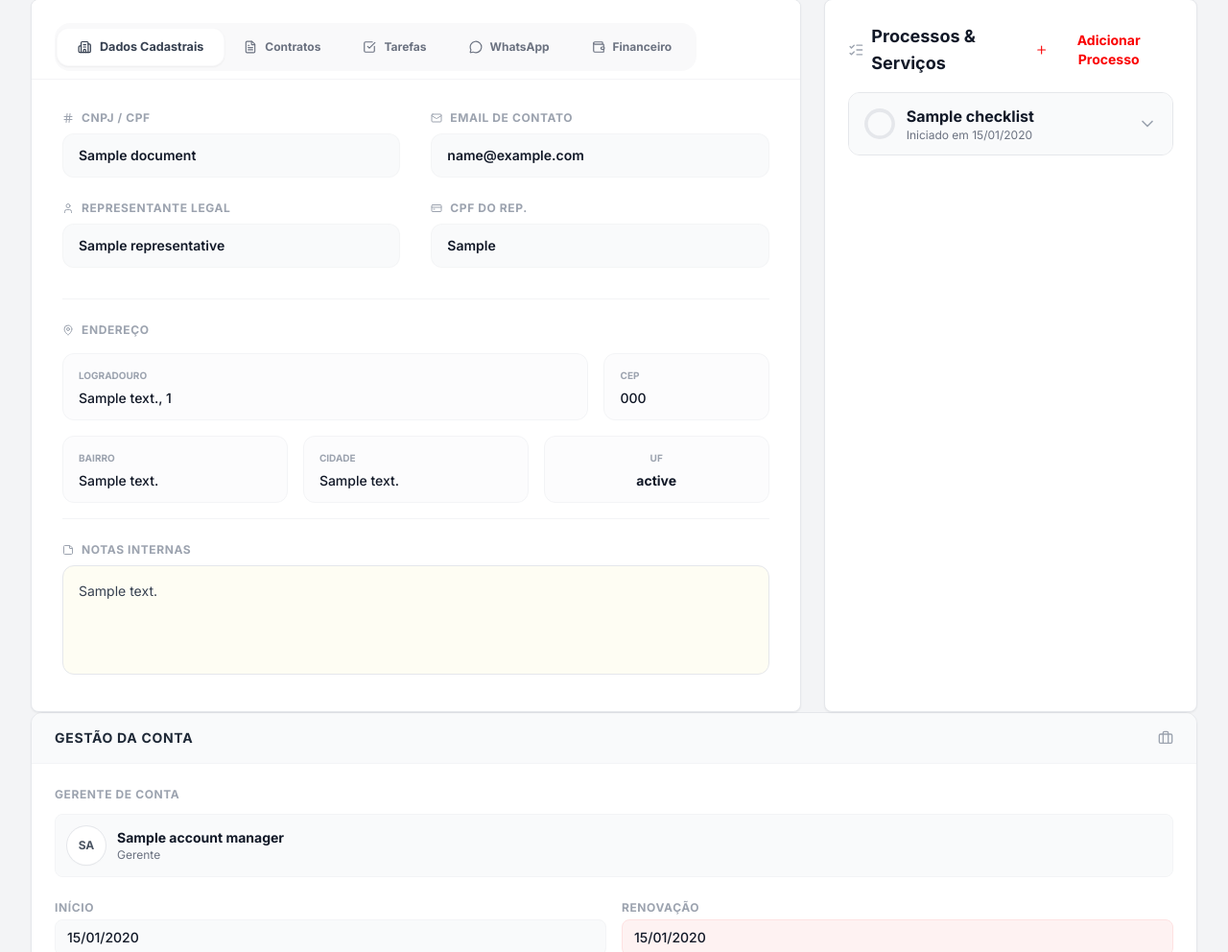
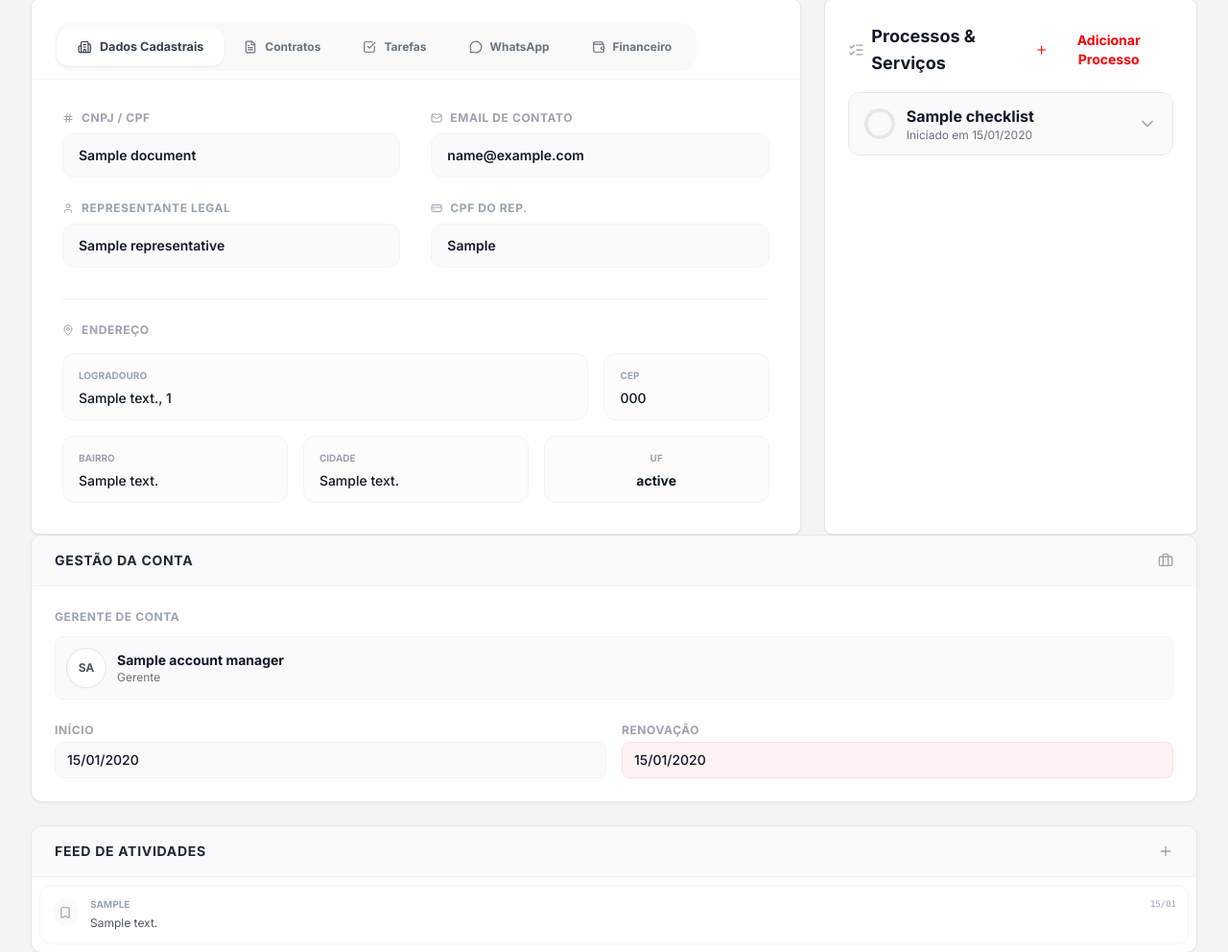
Before and after one commit to marcioholm/NorthWay-2.0, a Python web app: template northway_crm/templates/client_details.html in a window 1280 px wide. Shown: the part 121-1113 px from the top of the page at 96% size. Run offline with Jinja, Linux system fonts and the light colour scheme; the template is opened without the code that fills it: most values are stand-ins (such as "Sample title", 1, 10 or a date in 2020); some libraries are stand-ins or nearby versions.

Commit message:
HOTFIX: Revert Notes section and clean AsaasService imports to fix 500 Error

```diff
--- a/northway_crm/services/asaas_service.py
+++ b/northway_crm/services/asaas_service.py
@@ -1,4 +1,5 @@
 import requests
+import re
 from models import db, Integration, Client, Transaction, FinancialEvent
 from datetime import datetime
 
@@ -50,7 +51,6 @@ class AsaasService:
         raw_doc = client.document
         clean_doc = None
         if raw_doc:
-            import re
             clean_doc = re.sub(r'\D', '', raw_doc)
 
         # 1. Search by CPF/CNPJ (Priority)
--- a/northway_crm/templates/client_details.html
+++ b/northway_crm/templates/client_details.html
@@ -238,16 +238,7 @@
                                 </div>
                             </div>
                         </div>
-                        <!-- Notes Section (Restored) -->
-                        <div class="pt-6 mt-4 border-t border-gray-100">
-                            <label
-                                class="flex items-center gap-2 text-xs font-bold text-gray-400 uppercase tracking-wider mb-2">
-                                <i data-lucide="sticky-note" class="w-3 h-3"></i> Notas Internas
-                            </label>
-                            <textarea name="notes" rows="4" placeholder="Digite notas sobre o cliente..."
-                                class="w-full bg-yellow-50/50 border border-gray-200 rounded-xl p-4 text-sm text-gray-700 placeholder-gray-400 focus:ring-2 focus:ring-yellow-400/20 focus:border-yellow-400 resize-none transition-all"
-                                onblur="this.form.submit()">{{ client.notes or '' }}</textarea>
-                        </div>
+                        <!-- Notes Section Removed for Debugging -->
                     </div>
                 </div> <!-- End Details Content -->
 
```
